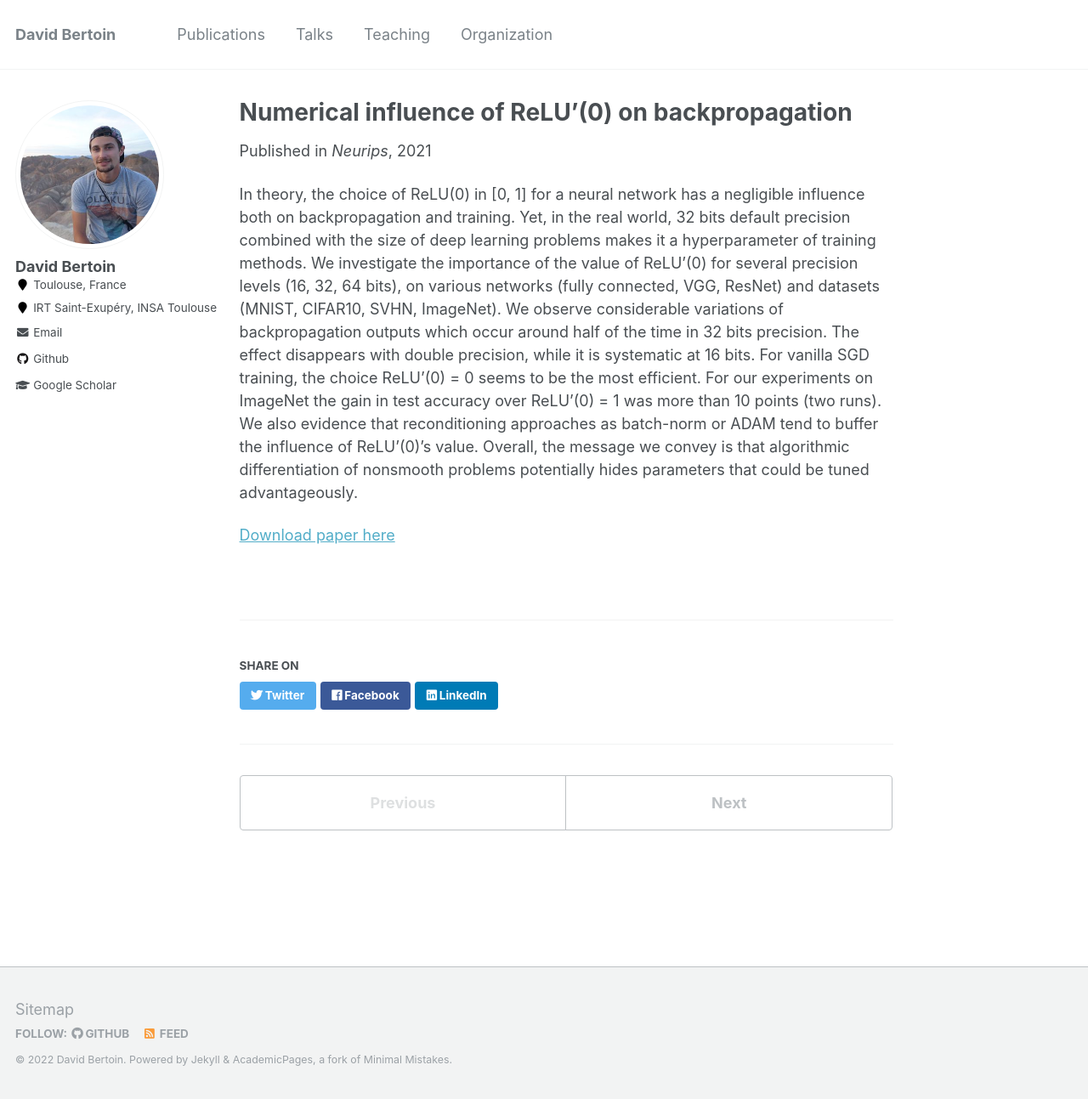
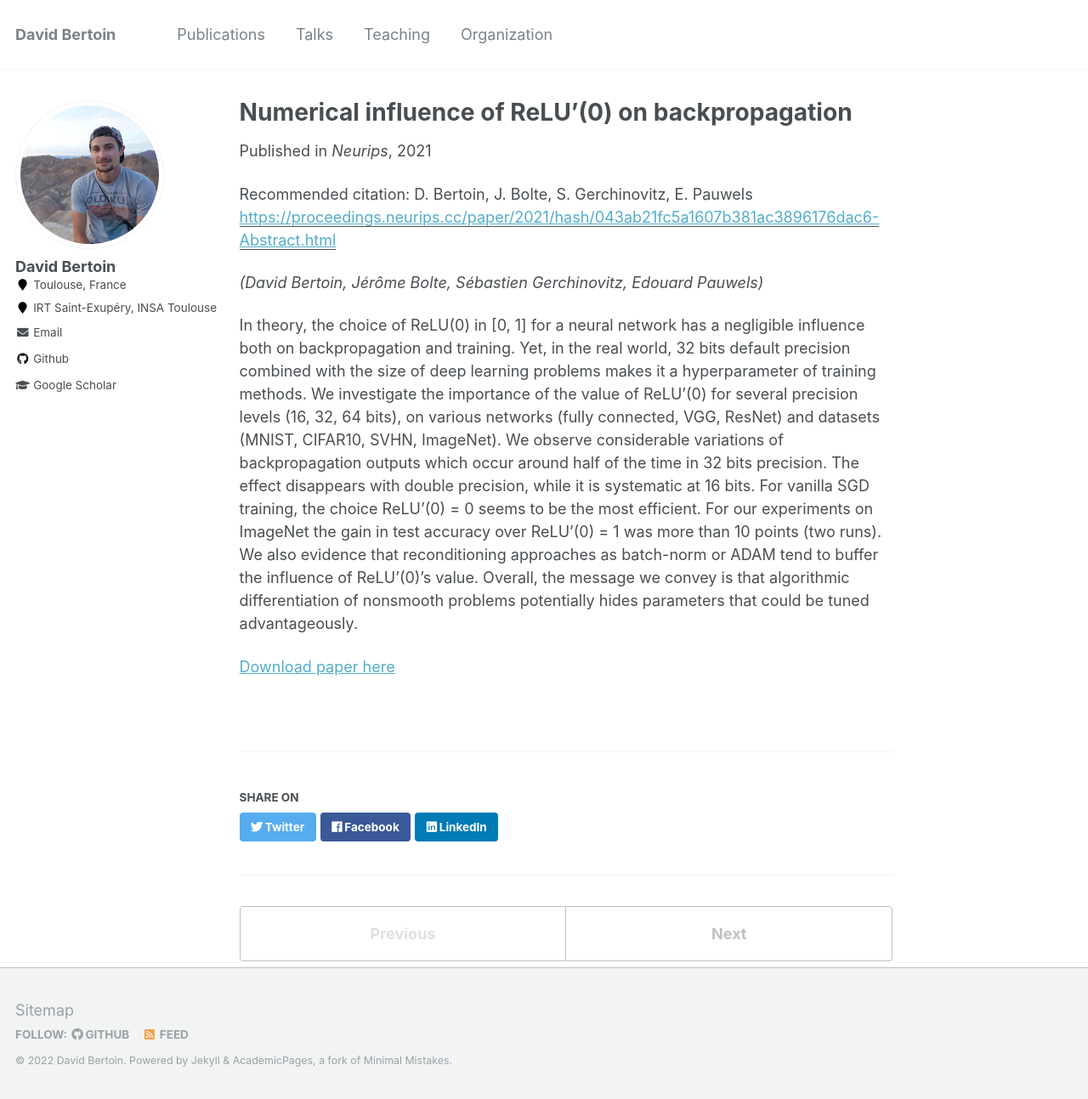
Before and after one commit to DavidBert/DavidBert.github.io, a Jekyll site: the page built from _publications/ReLU.md, in a window 1280 px wide and 1293 px high. Shown: the whole window at 85% size. Built offline with Jekyll 4.4.1, drawn with Linux system fonts in a browser that asks for light colours.

```diff
--- a/_publications/ReLU.md
+++ b/_publications/ReLU.md
@@ -6,8 +6,10 @@ permalink: /publication/relu_prime
 date: 2021-12-01
 venue: 'Neurips'
 paperurl: 'https://proceedings.neurips.cc/paper/2021/hash/043ab21fc5a1607b381ac3896176dac6-Abstract.html'
-#citation: 'Your Name, You. (2009). &quot;Paper Title Number 1.&quot; <i>Journal 1</i>. 1(1).'
+citation: 'D. Bertoin, J. Bolte, S. Gerchinovitz, E. Pauwels'
 ---
+*(David Bertoin, Jérôme Bolte, Sébastien Gerchinovitz, Edouard Pauwels)*
+
 In theory, the choice of ReLU(0) in [0, 1] for a neural network has a negligible influence both on backpropagation and training. Yet, in the real world, 32 bits default precision combined with the size of deep learning problems makes it a hyperparameter of training methods. We investigate the importance of the value of ReLU'(0) for several precision levels (16, 32, 64 bits), on various networks (fully connected, VGG, ResNet) and datasets (MNIST, CIFAR10, SVHN, ImageNet). We observe considerable variations of backpropagation outputs which occur around half of the time in 32 bits precision. The effect disappears with double precision, while it is systematic at 16 bits. For vanilla SGD training, the choice ReLU'(0) = 0 seems to be the most efficient. For our experiments on ImageNet the gain in test accuracy over ReLU'(0) = 1 was more than 10 points (two runs). We also evidence that reconditioning approaches as batch-norm or ADAM tend to buffer the influence of ReLU'(0)’s value. Overall, the message we convey is that algorithmic differentiation of nonsmooth problems potentially hides parameters that could be tuned advantageously.
 
 [Download paper here](https://proceedings.neurips.cc/paper/2021/hash/043ab21fc5a1607b381ac3896176dac6-Abstract.html)
```
Also changed, not shown: _publications/ACAS.md (+2 -0 lines), _publications/CLOP.md (+2 -0 lines), _publications/DiCyR.md (+2 -0 lines).
